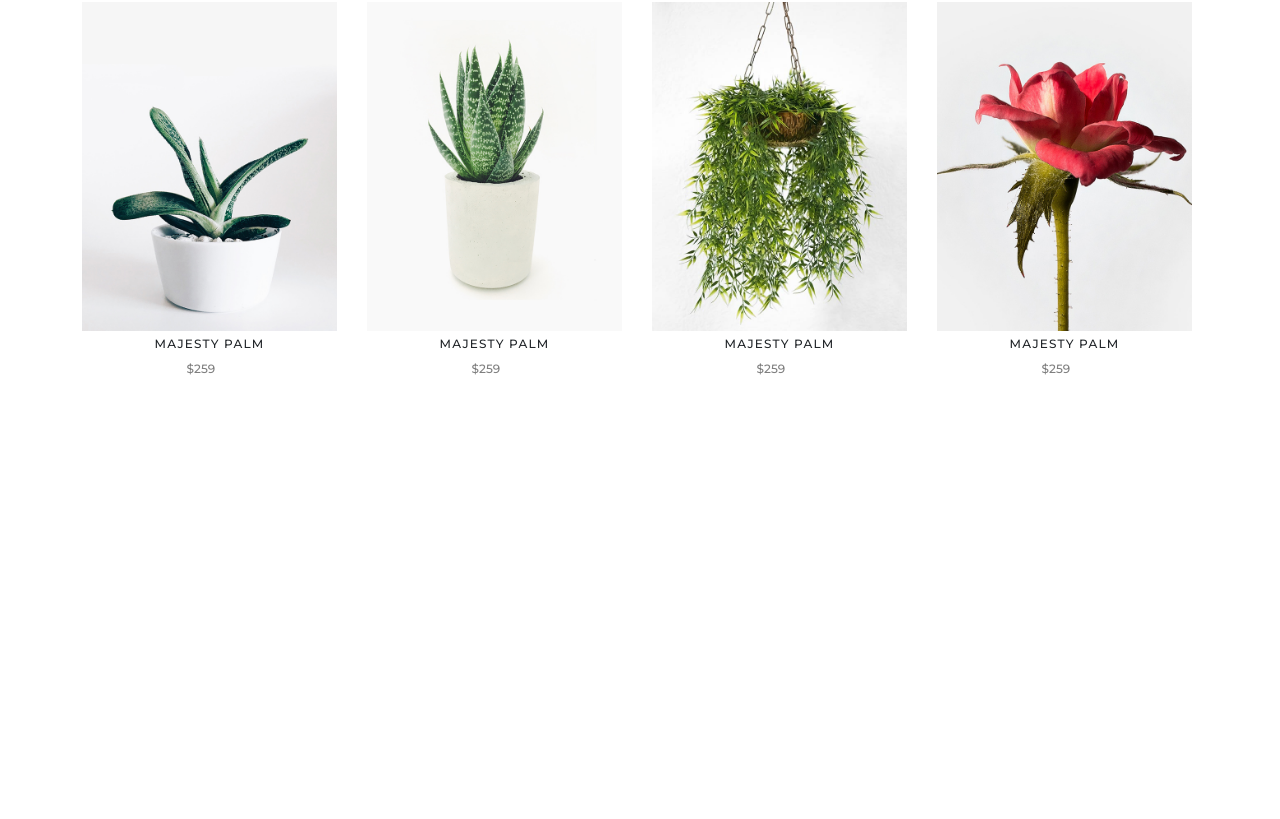
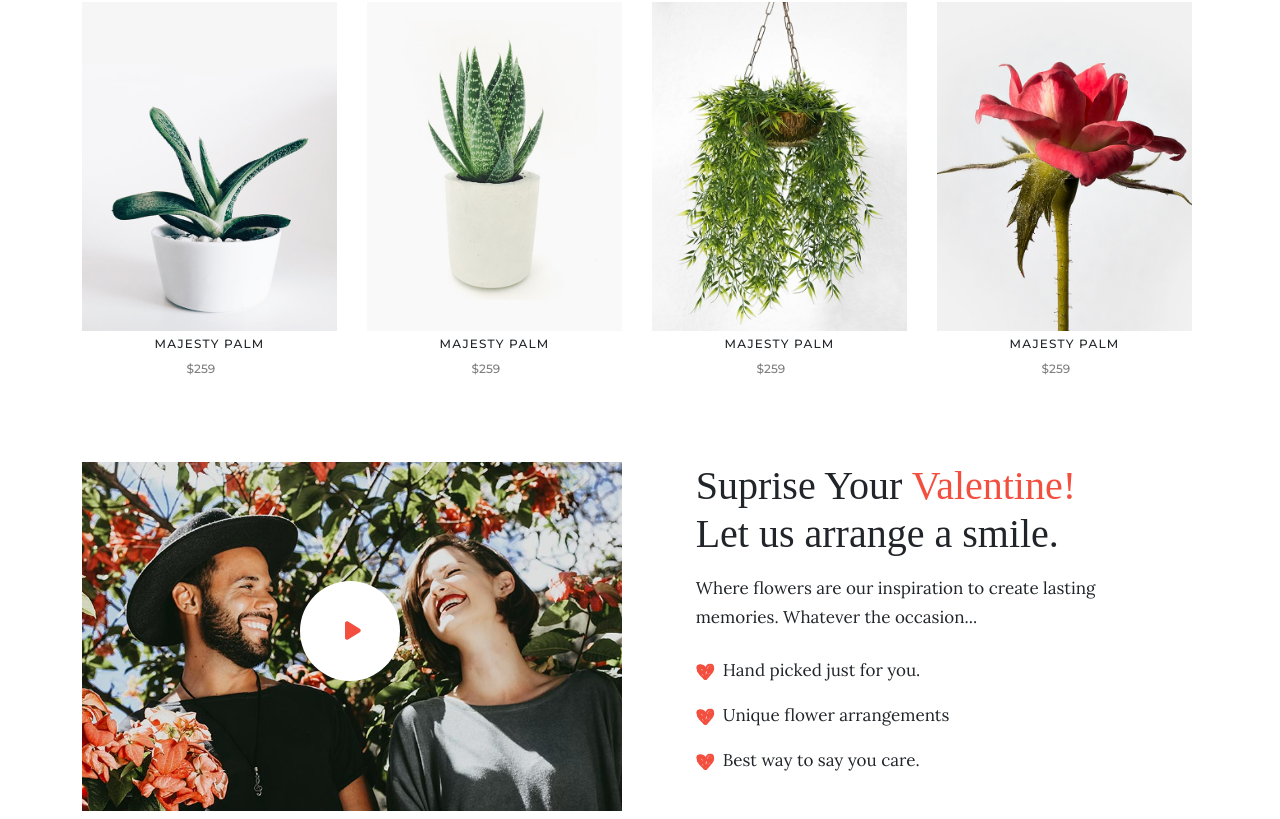
Before and after one commit to RoyaMeherremova/Fiorello-React-App, a React (Create React App) app in the folder fiorello-app/: page / in a window 1280 px wide. Shown: the part 1188-2007 px from the top of the page. Before the commit the page ends 1642 px from the top, so only its background shows below. Built offline with nearby package versions, Linux system fonts and the light colour scheme.

Commit message:
add about section

```diff
--- a/fiorello-app/public/index.html
+++ b/fiorello-app/public/index.html
@@ -28,7 +28,6 @@
   <link rel="preconnect" href="https://fonts.gstatic.com" crossorigin>
   <link href="https://fonts.googleapis.com/css2?family=Montserrat:wght@500&display=swap" rel="stylesheet">
   <link href="https://fonts.googleapis.com/css2?family=Lora&display=swap" rel="stylesheet">
-
   <title>Fiorello App</title>
 </head>
 
--- /dev/null
+++ b/fiorello-app/src/assets/scss/_about.scss
@@ -0,0 +1,69 @@
+#about {
+    .container {
+        max-width: 1140px !important;
+    }
+
+    .img {
+        position: relative;
+
+        img {
+            width: 540px;
+            height: 349px;
+        }
+
+        .player {
+            width: 100px;
+            height: 100px;
+            background-color: #fff;
+            top: 34%;
+            left: 40%;
+            border-radius: 50%;
+            position: absolute;
+
+            .play {
+                color: #f34f3f;
+                position: absolute;
+                left: 45%;
+                top: 39%;
+                font-size: 21px;
+            }
+        }
+    }
+
+    .about-text {
+        width: 430px;
+        margin-left: 8%;
+
+        h1 {
+            font-family: "Playfair Display", serif;
+
+            span {
+                color: #f34f3f;
+            }
+        }
+
+        p {
+            font-family: Lora, serif;
+            font-size: 17px;
+            line-height: 29px;
+        }
+
+        ul {
+            li {
+                font-family: Lora, serif;
+                font-size: 17px;
+                line-height: 29px;
+                font-weight: 400;
+                color: #212529;
+                margin-top: 1rem !important;
+
+                .mr-2 {
+                    margin-right: 0.5rem !important;
+                }
+
+
+            }
+        }
+    }
+
+}
--- /dev/null
+++ b/fiorello-app/src/components/about/About.js
@@ -0,0 +1,50 @@
+import React from 'react'
+import '../../assets/scss/_about.scss'
+import photoVideo from '../../assets/images/about/h3-video-img.jpg'
+import hearth from '../../assets/images/about/h1-custom-icon.png'
+import { FontAwesomeIcon } from '@fortawesome/react-fontawesome'
+import { faPlay } from '@fortawesome/free-solid-svg-icons'
+
+function About() {
+    return (
+        <div>
+            <section id="about">
+                <div className="container">
+                    <div className="row py-2">
+                        <div className="col-lg-6">
+                            <div className="img">
+                                <img src={photoVideo} />
+                                <div className="player">
+                                    <FontAwesomeIcon className='play' icon={faPlay}></FontAwesomeIcon>
+                                </div>
+                            </div>
+                        </div>
+                        <div className="col-lg-6">
+                            <div className="about-text">
+                                <h1>Suprise Your <span>Valentine!</span> Let us arrange a smile.</h1>
+                                <p className="py-2">Where flowers are our inspiration to create lasting memories. Whatever the
+                                    occasion...</p>
+                                <ul className="list-unstyled">
+                                    <li className="mt-3">
+                                        <img className='mr-2' src={hearth} />
+                                        Hand picked just
+                                        for you.</li>
+                                    <li className="mt-3">
+                                        <img className='mr-2' src={hearth} />
+                                        Unique flower
+                                        arrangements</li>
+                                    <li className="mt-3">
+                                        <img className='mr-2' src={hearth} />
+                                        Best way to say
+                                        you care.</li>
+                                </ul>
+                            </div>
+                        </div>
+                    </div>
+                </div>
+            </section>
+        </div>
+    )
+}
+
+export default About
--- a/fiorello-app/src/pages/Home.js
+++ b/fiorello-app/src/pages/Home.js
@@ -1,5 +1,6 @@
 import React from 'react'
 import '../assets/scss/_home.scss'
+import About from '../components/about/About'
 import Category from '../components/category/Category'
 import Product from '../components/common/Product'
 import Slider from '../components/slider/Slider'
@@ -11,6 +12,7 @@ function Home() {
                 <Slider />
                 <Category />
                 <Product />
+                <About />
             </main>
         </div>
     )
```
Also changed, not shown: fiorello-app/src/assets/images/about/h1-custom-icon.png (added), fiorello-app/src/assets/images/about/h3-video-img.jpg (added).
